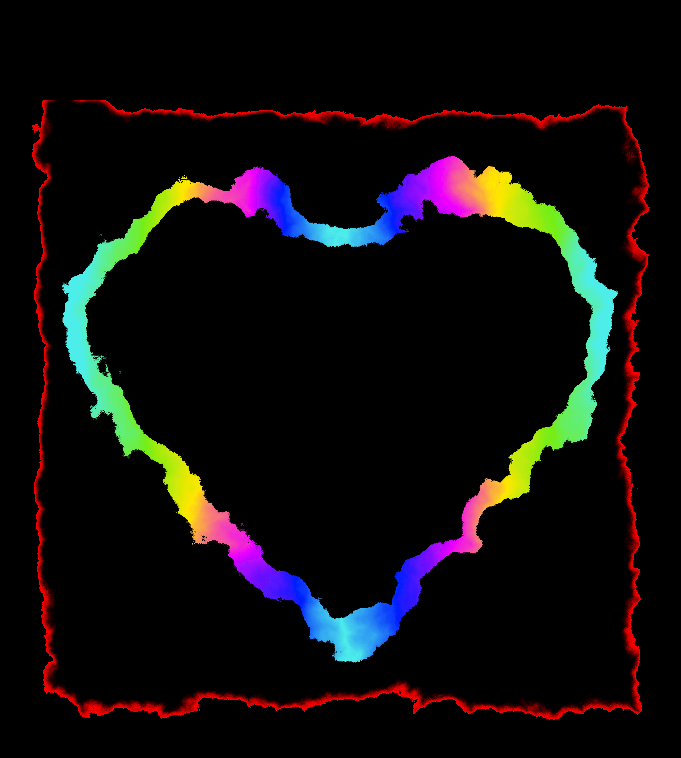
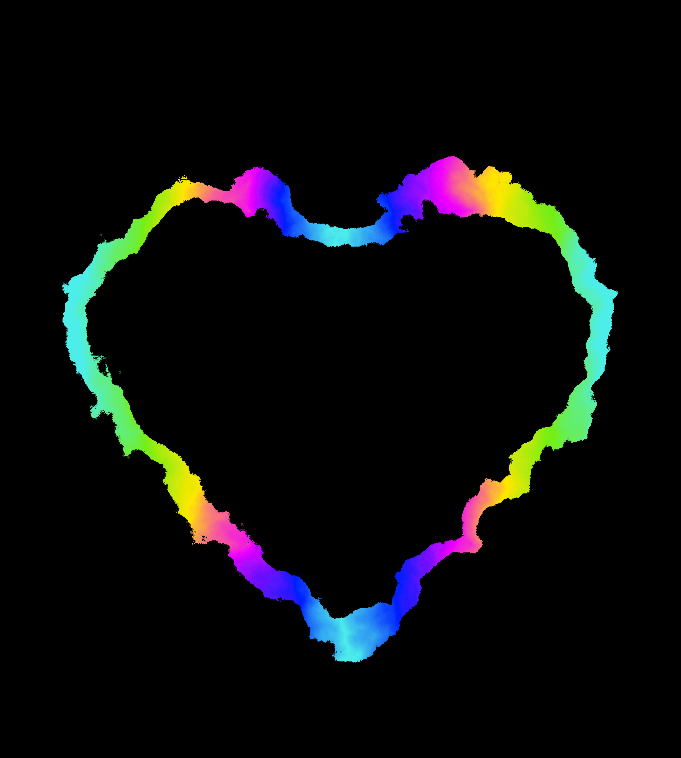
Before and after one commit to Elevengamer/AllForScey, a website: page Else/u/heart.html in a window 1280 px wide. Shown: the whole page, without its empty margins (313-994 px from the left). Drawn offline with Linux system fonts and the light colour scheme.

Commit message:
removed box shadow
removed shadow hoping for better quality

```diff
--- a/Else/u/heart.css
+++ b/Else/u/heart.css
@@ -18,7 +18,6 @@ body{
     height: 600px;
     filter: url(#wavy);
     align-items: center;
-    box-shadow: inset 0px 0px 5px 5px red;
 }
 .svgHeart{
     width: 100vmin;
```
